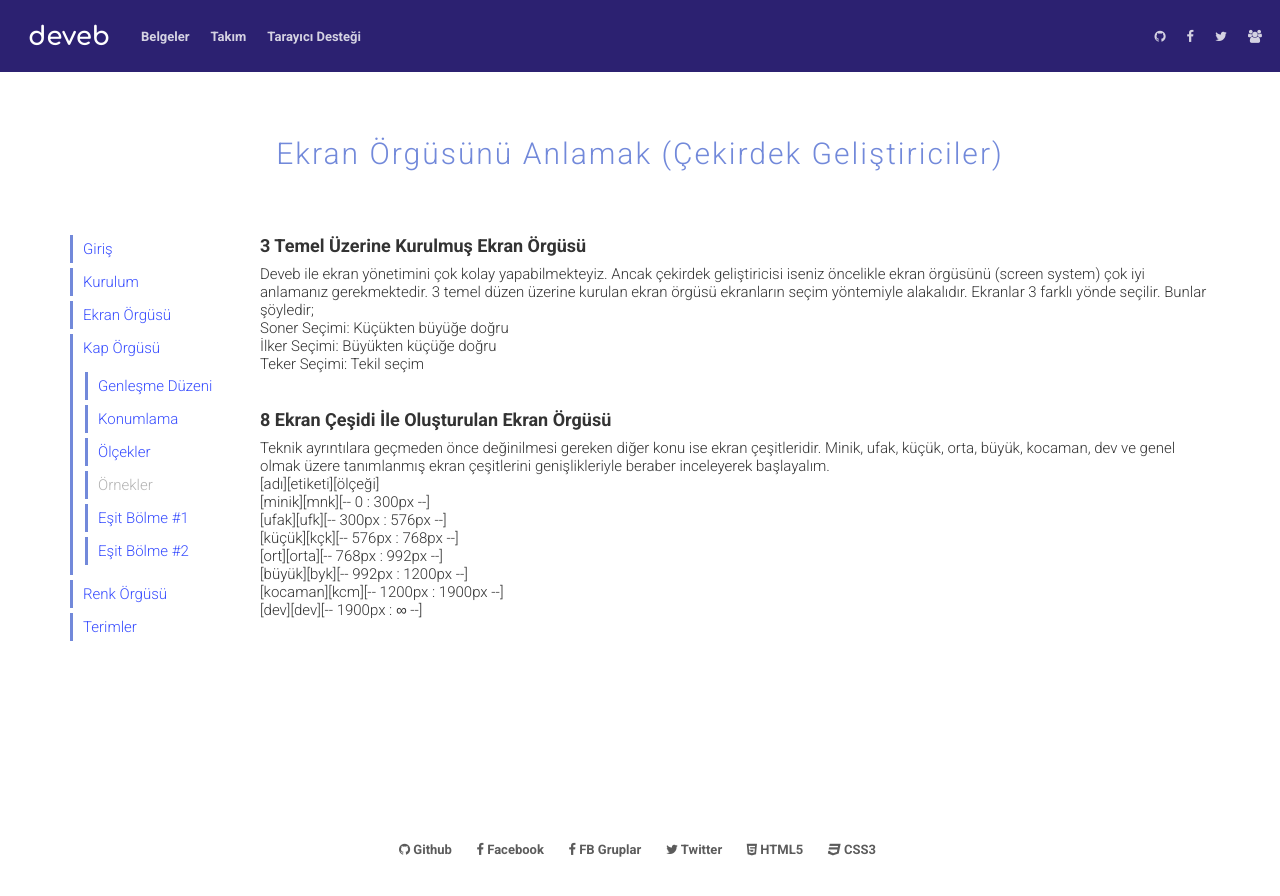
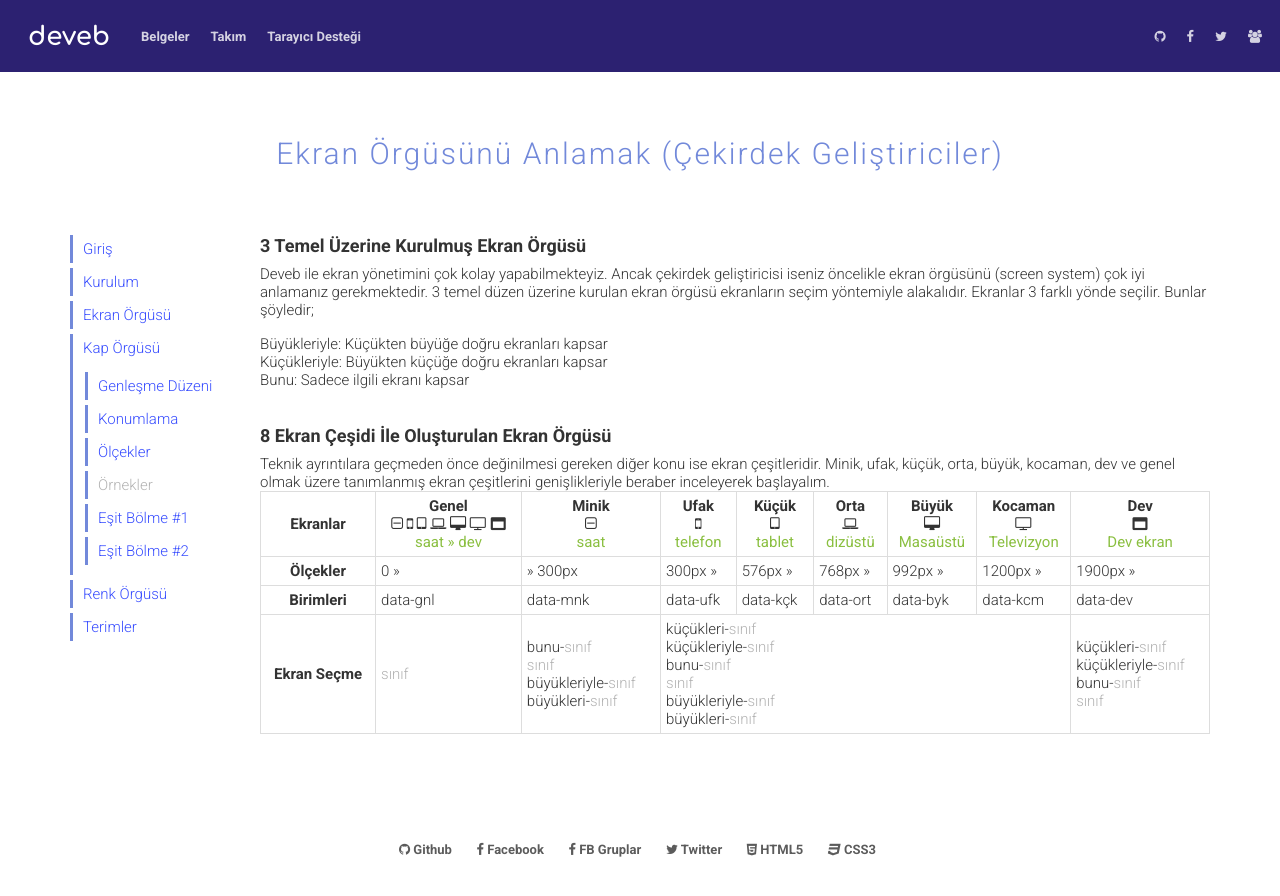
Before and after one commit to data-deveb/data-deveb.github.io, a Jekyll site: the page built from belgeler/gelistiriciler/ekran-orgusu.html, in a window 1280 px wide. Shown: the top 896 px of the page. Built offline with Jekyll 4.4.1, drawn with Linux system fonts in a browser that asks for light colours.

Commit message:
Tablo eklendi

```diff
--- a/belgeler/gelistiriciler/ekran-orgusu.html
+++ b/belgeler/gelistiriciler/ekran-orgusu.html
@@ -10,15 +10,16 @@ title: Ekran Örgüsünü Anlamak (Çekirdek Geliştiriciler)
   ekran örgüsünü (screen system) çok iyi anlamanız gerekmektedir. 3 temel düzen üzerine kurulan ekran örgüsü
   ekranların seçim yöntemiyle alakalıdır. Ekranlar 3 farklı yönde seçilir. Bunlar şöyledir;
 </p>
+<p></p>
 <ul>
   <li>
-    Soner Seçimi: Küçükten büyüğe doğru
+    Büyükleriyle: Küçükten büyüğe doğru ekranları kapsar
   </li>
   <li>
-    İlker Seçimi: Büyükten küçüğe doğru
+    Küçükleriyle: Büyükten küçüğe doğru ekranları kapsar
   </li>
   <li>
-    Teker Seçimi: Tekil seçim
+    Bunu: Sadece ilgili ekranı kapsar
   </li>
 </ul>
 <h2>
@@ -28,29 +29,87 @@ title: Ekran Örgüsünü Anlamak (Çekirdek Geliştiriciler)
   Teknik ayrıntılara geçmeden önce değinilmesi gereken diğer konu ise ekran çeşitleridir. Minik, ufak, küçük, orta, büyük, kocaman, dev ve genel
   olmak üzere tanımlanmış ekran çeşitlerini genişlikleriyle beraber inceleyerek başlayalım.
 </p>
-<ul>
-  <li>
-    [adı][etiketi][ölçeği]
-  </li>
-  <li>
-    [minik][mnk][-- 0 : 300px --]
-  </li>
-  <li>
-    [ufak][ufk][-- 300px : 576px --]
-  </li>
-  <li>
-    [küçük][kçk][-- 576px : 768px --]
-  </li>
-  <li>
-    [ort][orta][-- 768px : 992px --]
-  </li>
-  <li>
-    [büyük][byk][-- 992px : 1200px --]
-  </li>
-  <li>
-    [kocaman][kcm][-- 1200px : 1900px --]
-  </li>
-  <li>
-    [dev][dev][-- 1900px : ∞ --]
-  </li>
-</ul>
+<table class="tablo">
+  <thead>
+    <tr>
+      <th>Ekranlar</th>
+      <th>
+        Genel <br>
+        <i class="fa fa-minus-square-o" aria-hidden="true"></i>
+        <i class="fa fa-mobile" aria-hidden="true"></i>
+        <i class="fa fa-tablet" aria-hidden="true"></i>
+        <i class="fa fa-laptop" aria-hidden="true"></i>
+        <i class="fa fa-desktop" aria-hidden="true"></i>
+        <i class="fa fa-television" aria-hidden="true"></i>
+        <i class="fa fa-window-maximize" aria-hidden="true"></i>
+        <br><span data-metin="olumlu ince">saat » dev</span>
+      </th>
+      <th>
+        Minik <br>
+        <i class="fa fa-minus-square-o" aria-hidden="true"></i>
+        <br><span data-metin="olumlu ince">saat</span>
+      </th>
+      <th>
+        Ufak <br>
+        <i class="fa fa-mobile" aria-hidden="true"></i>
+        <br><span data-metin="olumlu ince">telefon</span>
+      </th>
+      <th>
+        Küçük <br>
+        <i class="fa fa-tablet" aria-hidden="true"></i>
+        <br><span data-metin="olumlu ince">tablet</span>
+      </th>
+      <th>
+        Orta <br>
+        <i class="fa fa-laptop" aria-hidden="true"></i>
+        <br><span data-metin="olumlu ince">dizüstü</span>
+      </th>
+      <th>
+        Büyük <br>
+        <i class="fa fa-desktop" aria-hidden="true"></i>
+        <br><span data-metin="olumlu ince">Masaüstü</span>
+      </th>
+      <th>
+        Kocaman <br>
+        <i class="fa fa-television" aria-hidden="true"></i>
+        <br><span data-metin="olumlu ince">Televizyon</span>
+      </th>
+      <th>
+        Dev <br>
+        <i class="fa fa-window-maximize" aria-hidden="true"></i>
+        <br><span data-metin="olumlu ince">Dev ekran</span>
+      </th>
+    </tr>
+  </thead>
+  <tbody>
+    <tr>
+      <th>Ölçekler</th>
+      <td>0 »</td>
+      <td>» 300px</td>
+      <td>300px »</td>
+      <td>576px »</td>
+      <td>768px »</td>
+      <td>992px »</td>
+      <td>1200px »</td>
+      <td>1900px »</td>
+    </tr>
+    <tr>
+      <th>Birimleri</th>
+      <td>data-gnl</td>
+      <td>data-mnk</td>
+      <td>data-ufk</td>
+      <td>data-kçk</td>
+      <td>data-ort</td>
+      <td>data-byk</td>
+      <td>data-kcm</td>
+      <td>data-dev</td>
+    </tr>
+    <tr>
+      <th>Ekran Seçme</th>
+      <td><span data-metin="ana gri">sınıf</span></td>
+      <td>bunu-<span data-metin="ana gri">sınıf</span><br><span data-metin="ana gri">sınıf</span><br>büyükleriyle-<span data-metin="ana gri">sınıf</span><br>büyükleri-<span data-metin="ana gri">sınıf</span></td>
+      <td colspan="5">küçükleri-<span data-metin="ana gri">sınıf</span><br>küçükleriyle-<span data-metin="ana gri">sınıf</span><br>bunu-<span data-metin="ana gri">sınıf</span><br><span data-metin="ana gri">sınıf</span><br>büyükleriyle-<span data-metin="ana gri">sınıf</span><br>büyükleri-<span data-metin="ana gri">sınıf</span></td>
+      <td>küçükleri-<span data-metin="ana gri">sınıf</span><br>küçükleriyle-<span data-metin="ana gri">sınıf</span><br>bunu-<span data-metin="ana gri">sınıf</span><br><span data-metin="ana gri">sınıf</span></td>
+    </tr>
+  </tbody>
+</table>
```
